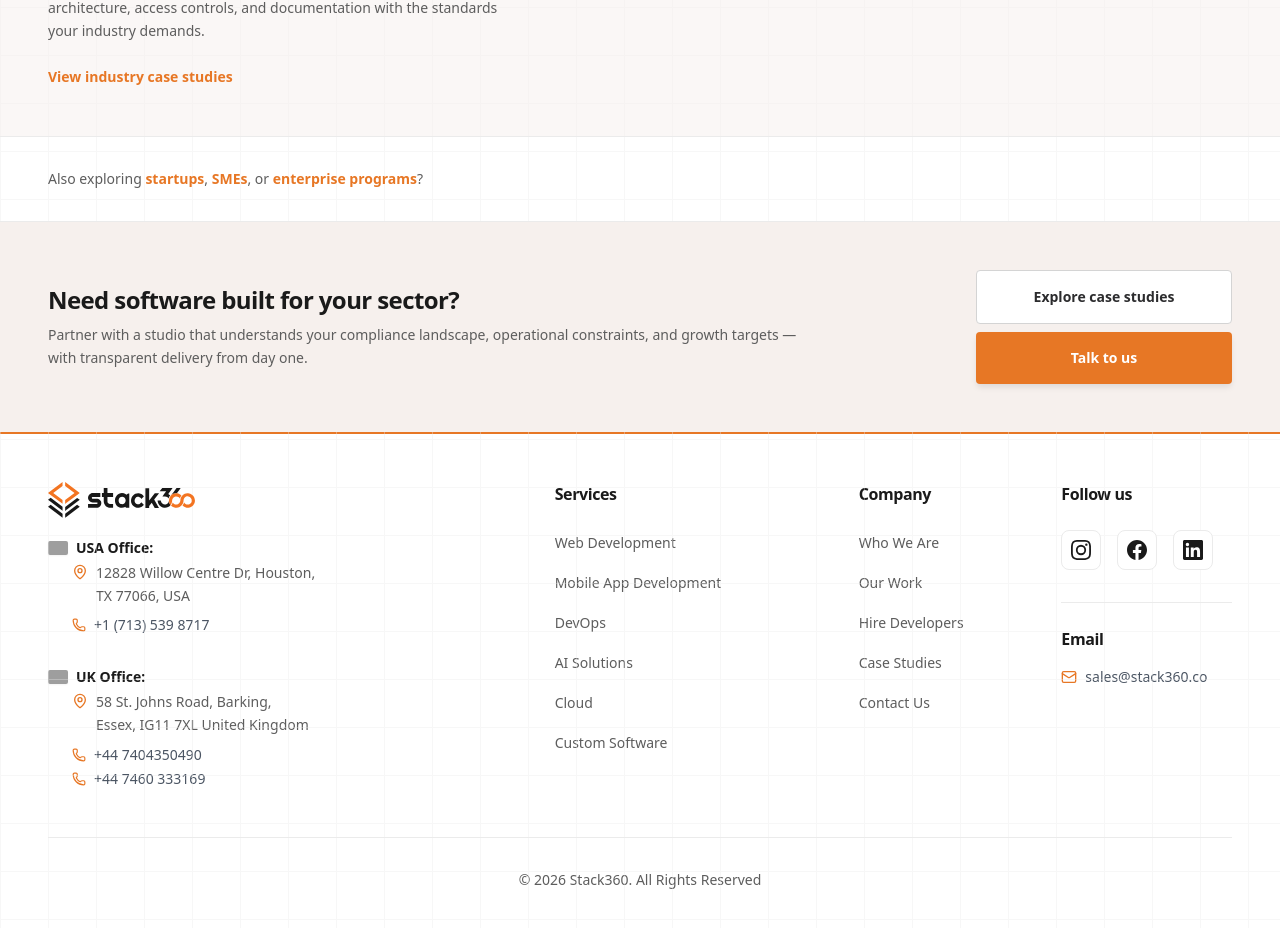
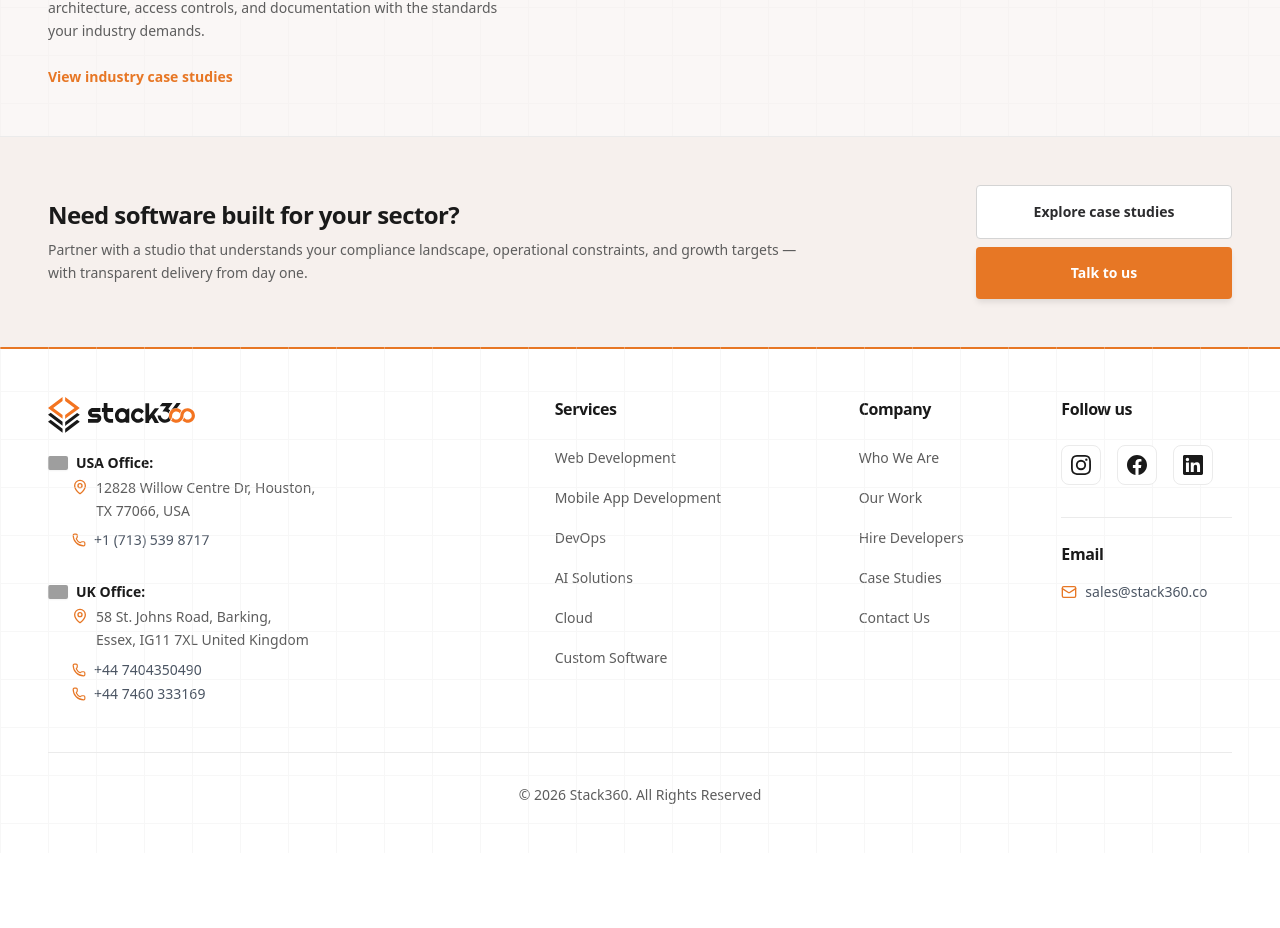
Before and after one commit to levi-dev-stack/stack360-website, a Next.js app: page /who-we-help/industries in a window 1280 px wide. Shown: the part 2153-3081 px from the top of the page. After the commit the page ends 3006 px from the top, so only its background shows below. Built offline with nearby package versions, Linux system fonts and the light colour scheme; grey boxes are pictures that could not be loaded.

Commit message:
feat: routing suggestion line removed

```diff
--- a/src/components/pages/who-we-help/enterprises/index.tsx
+++ b/src/components/pages/who-we-help/enterprises/index.tsx
@@ -1,4 +1,3 @@
-import Link from 'next/link';
 import MotionCard from '@/components/shared/motion/MotionCard';
 import MotionSection from '@/components/shared/motion/MotionSection';
 import { MotionStagger, MotionStaggerItem } from '@/components/shared/motion/MotionStagger';
@@ -119,30 +118,6 @@ export default function EnterprisesPage() {
         </div>
       </MotionSection>
 
-      <MotionSection className="border-t border-neutral-200 py-xl">
-        <div className="site-container">
-          <MotionStaggerItem>
-            <p className="text-sm text-neutral-600">
-              Need sector-specific compliance? Explore{' '}
-              <Link
-                href="/who-we-help/industries"
-                className="font-bold text-primary hover:text-primary-dark"
-              >
-                industry solutions
-              </Link>{' '}
-              or compare{' '}
-              <Link
-                href="/who-we-help/smes"
-                className="font-bold text-primary hover:text-primary-dark"
-              >
-                SME engagement models
-              </Link>
-              .
-            </p>
-          </MotionStaggerItem>
-        </div>
-      </MotionSection>
-
       <PageClosingCta {...ENTERPRISES_CTA} />
     </div>
   );
--- a/src/components/pages/who-we-help/industries/index.tsx
+++ b/src/components/pages/who-we-help/industries/index.tsx
@@ -75,39 +75,6 @@ export default function IndustriesPage() {
         </div>
       </MotionSection>
 
-      <MotionSection className="border-t border-neutral-200 py-xl">
-        <div className="site-container">
-          <MotionStagger>
-            <MotionStaggerItem>
-              <p className="text-sm text-neutral-600">
-                Also exploring{' '}
-                <Link
-                  href="/who-we-help/startups"
-                  className="font-bold text-primary hover:text-primary-dark"
-                >
-                  startups
-                </Link>
-                ,{' '}
-                <Link
-                  href="/who-we-help/smes"
-                  className="font-bold text-primary hover:text-primary-dark"
-                >
-                  SMEs
-                </Link>
-                , or{' '}
-                <Link
-                  href="/who-we-help/enterprises"
-                  className="font-bold text-primary hover:text-primary-dark"
-                >
-                  enterprise programs
-                </Link>
-                ?
-              </p>
-            </MotionStaggerItem>
-          </MotionStagger>
-        </div>
-      </MotionSection>
-
       <PageClosingCta {...INDUSTRIES_CTA} />
     </div>
   );
--- a/src/components/pages/who-we-help/smes/index.tsx
+++ b/src/components/pages/who-we-help/smes/index.tsx
@@ -1,4 +1,3 @@
-import Link from 'next/link';
 import MotionCard from '@/components/shared/motion/MotionCard';
 import MotionSection from '@/components/shared/motion/MotionSection';
 import { MotionStagger, MotionStaggerItem } from '@/components/shared/motion/MotionStagger';
@@ -129,30 +128,6 @@ export default function SmesPage() {
         </div>
       </MotionSection>
 
-      <MotionSection className="border-t border-neutral-200 py-xl">
-        <div className="site-container">
-          <MotionStaggerItem>
-            <p className="text-sm text-neutral-600">
-              Just getting started? See our{' '}
-              <Link
-                href="/who-we-help/startups"
-                className="font-bold text-primary hover:text-primary-dark"
-              >
-                startup MVP program
-              </Link>{' '}
-              or{' '}
-              <Link
-                href="/who-we-help/industries"
-                className="font-bold text-primary hover:text-primary-dark"
-              >
-                industry-specific delivery
-              </Link>
-              .
-            </p>
-          </MotionStaggerItem>
-        </div>
-      </MotionSection>
-
       <PageClosingCta {...SMES_CTA} />
     </div>
   );
--- a/src/components/pages/who-we-help/startups/index.tsx
+++ b/src/components/pages/who-we-help/startups/index.tsx
@@ -1,4 +1,3 @@
-import Link from 'next/link';
 import MotionCard from '@/components/shared/motion/MotionCard';
 import MotionSection from '@/components/shared/motion/MotionSection';
 import { MotionStagger, MotionStaggerItem } from '@/components/shared/motion/MotionStagger';
@@ -127,30 +126,6 @@ export default function StartupsPage() {
         </div>
       </MotionSection>
 
-      <MotionSection className="border-t border-neutral-200 py-xl">
-        <div className="site-container">
-          <MotionStaggerItem>
-            <p className="text-sm text-neutral-600">
-              Scaling past seed? See how we support{' '}
-              <Link
-                href="/who-we-help/smes"
-                className="font-bold text-primary hover:text-primary-dark"
-              >
-                SMEs
-              </Link>{' '}
-              and{' '}
-              <Link
-                href="/who-we-help/enterprises"
-                className="font-bold text-primary hover:text-primary-dark"
-              >
-                enterprise teams
-              </Link>
-              .
-            </p>
-          </MotionStaggerItem>
-        </div>
-      </MotionSection>
-
       <PageClosingCta {...STARTUPS_CTA} />
     </div>
   );
```
